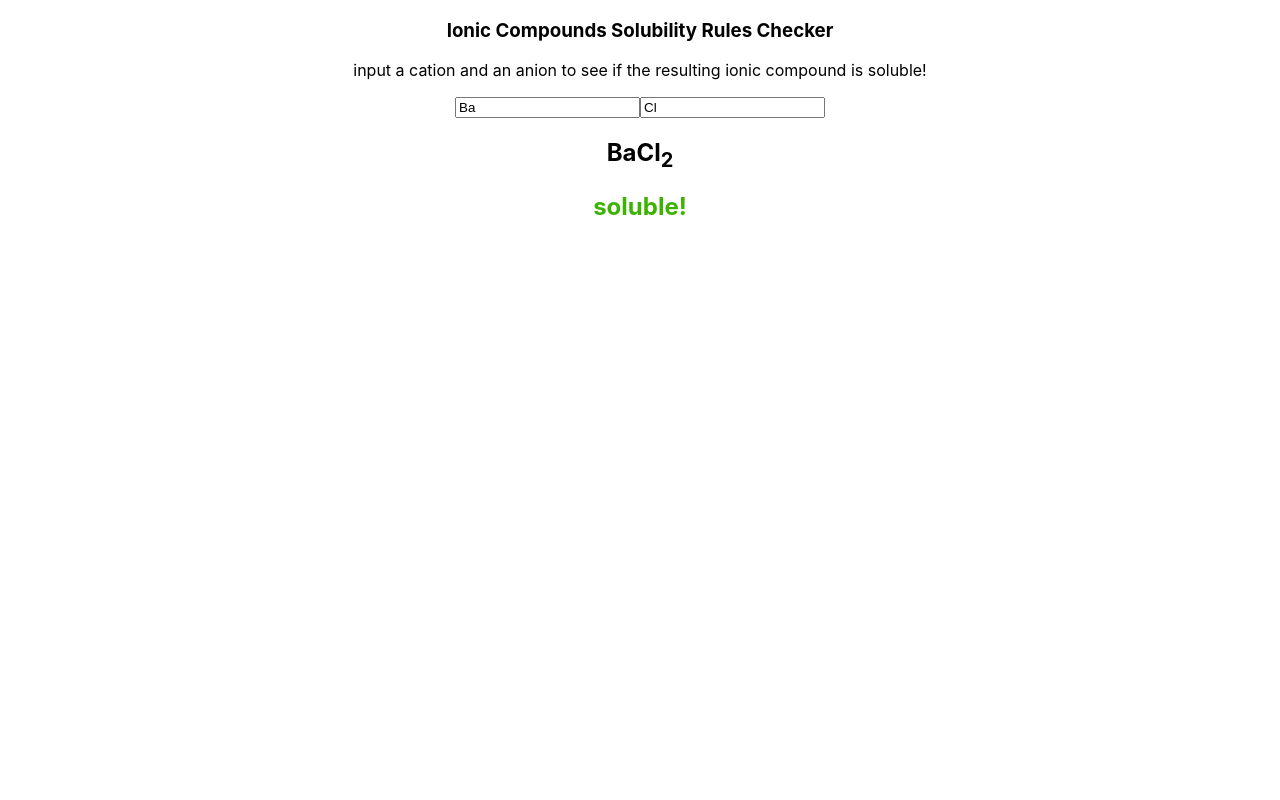
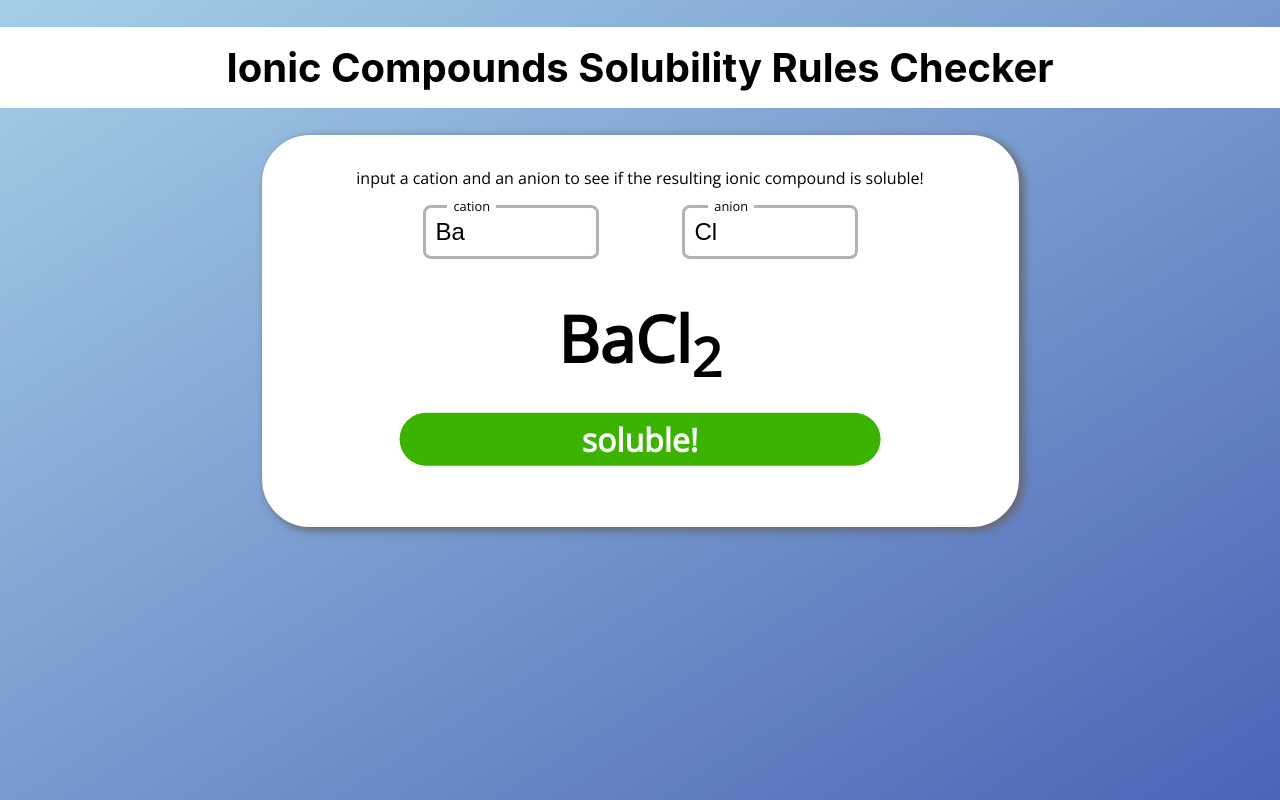
Before and after one commit to sugar0ats/solubility-rules, a React (Create React App) app: page / in a window 1280 px wide. Built offline with nearby package versions, Linux system fonts and the light colour scheme.

Commit message:
MAKING THINGS PRETTY (KINDA)

```diff
--- a/src/App.js
+++ b/src/App.js
@@ -6,13 +6,15 @@ function App() {
   return (
     <div className="App">
       <header>
-            <h3 className="sol-title">
+            <h1 className="sol-title">
                 Ionic Compounds Solubility Rules Checker
-            </h3>
-            <p>input a cation and an anion to see if the resulting ionic compound is soluble!</p>
+            </h1>
         </header>
+      <div className='main-container'>
+        <p>input a cation and an anion to see if the resulting ionic compound is soluble!</p>
+        <Compound />
+      </div>
 
-      <Compound />
     </div>
   );
 }
--- a/src/Compound.js
+++ b/src/Compound.js
@@ -128,8 +128,6 @@ const Compound = () => {
     //console.log(findElement('Ag'));
     //console.log("this is from the pc!! hope this actually works!");
 
-
-
     const [anion, setAnion] = useState('Cl'); // create state variables for the anion and cation of the compound
     const [cation, setCation] = useState('Ba');
     const [posCharge, setPosCharge] = useState(findCharge(cation));
@@ -250,28 +248,33 @@ const Compound = () => {
 
 
         {/* input a cation and anion here */}
-        <div>
-            {/* <label htmlFor="cation">cation:</label> */}
+        <div className='form'>
+
+
             <input
-            className=""
+            className="cat-input"
             type='text'
             id='cation'
             name='cation'
             value={cation}
             onChange={handleCationChange}
-            placeholder='cation'
+            placeholder=''
+            autocomplete='off'
             />
+            <label for='cation' className='cat-label'>cation</label>
 
-            {/* <label htmlFor="anion">anion:</label> */}
+
             <input
-            className=""
+            className="an-input"
             type='text'
             id='anion'
             name='anion'
             value={anion}
             onChange={handleAnionChange}
-            placeholder='anion'
+            placeholder=''
+            autocomplete='off'
             />
+            <label for='anion' className='an-label'>anion</label>
 
         </div>
 
@@ -282,11 +285,11 @@ const Compound = () => {
             <h3>Anion charge: {negCharge}</h3>
         </article> */}
 
-        <h2>{checkPoly(cation) && posSubscript !== '' ? "(" + cation + ")" : cation}<sub>{posSubscript}</sub>{checkPoly(anion) && negSubscript !== '' ? "(" + anion + ")" : anion}<sub>{negSubscript}</sub></h2>
+        <h2 className='displayed-comp'>{checkPoly(cation) && posSubscript !== '' ? "(" + cation + ")" : cation}<sub>{posSubscript}</sub>{checkPoly(anion) && negSubscript !== '' ? "(" + anion + ")" : anion}<sub>{negSubscript}</sub></h2>
 
         {/* <h2>{soluble ? 'soluble!' : 'insoluble :('}</h2> */}
 
-        <h2 className={`${notAMol? 'not-mol' : (soluble ? 'sol' : 'insol')}`}>
+        <h2 className={`result ${notAMol? 'not-mol' : (soluble ? 'sol' : 'insol')}`}>
             {notAMol ? 'not a valid cation or anion' : (soluble ? 'soluble!' : 'insoluble :(')}
         </h2>
     </React.Fragment>
--- a/src/index.css
+++ b/src/index.css
@@ -1,10 +1,41 @@
+@import url('https://fonts.googleapis.com/css?family=Open+Sans');
+
 body {
-  margin: 0;
+  margin: auto;
   font-family: -apple-system, BlinkMacSystemFont, 'Segoe UI', 'Roboto', 'Oxygen',
     'Ubuntu', 'Cantarell', 'Fira Sans', 'Droid Sans', 'Helvetica Neue',
     sans-serif;
   -webkit-font-smoothing: antialiased;
   -moz-osx-font-smoothing: grayscale;
+  background-image: linear-gradient(to bottom right, rgb(164, 207, 231), rgb(75, 100, 182));
+  background-repeat: no-repeat;
+  background-attachment: fixed;
+  /* background-size: 100%; */
+  height: 100%;
+}
+
+.sol-title {
+  padding: 1rem;
+  font-size: 2.5rem;
+  color: white;
+  background-color: white;
+  color: black;
+}
+
+.main-container {
+  font-family: 'Open Sans';
+  border: 1rem solid;
+  border-radius: 3em;
+  border-color: white;
+  background: white;
+  margin: 0 auto;
+  width: 725px;
+  height: 360px;
+  top: 50%;
+
+  box-shadow: 4px 3px 8px 1px #686972;
+  position: relative;
+
 }
 
 code {
@@ -12,14 +43,107 @@ code {
     monospace;
 }
 
+.result {
+  position: absolute;
+  bottom: -0.5rem;
+  left: 50%;
+  width: 65%;
+  border-radius: 2rem;
+  padding: 0.3rem;
+  transform: translate(-50%, -50%);
+  font-size: 2rem;
+  color: white;
+}
+
+.displayed-comp {
+  position: absolute;
+  bottom: 1rem;
+  left: 50%;
+  transform: translate(-50%, -50%);
+  font-size: 4rem;
+}
+
 .insol {
-  color:#FF4F00;
+  background-color:#FF4F00;
 }
 
 .sol {
-  color: #3BB300;
+  background-color: #3BB300;
 }
 
 .not-mol {
-  color: orange;
+  background-color: orange;
 }
+
+
+
+input {
+  position: absolute;
+  border:3px solid rgb(179, 179, 179);
+  border-radius: 0.5rem;
+  font-size: 1.5rem;
+  width:150px;
+  padding: 10px;
+  outline:none;
+  background-color: white;
+  transition: border-color 0.2s ease-in;
+}
+
+.cat-input {
+  left: 20%;
+}
+
+.an-input {
+  right: 20%;
+}
+
+input:hover {
+  border-color: #6e9acc;
+}
+
+input:focus {
+  border-color: #6e9acc;
+}
+
+label {
+  position: absolute;
+  top: 4rem;
+  padding: 0 0.4rem;
+  font-size: 1.2rem;
+  cursor: text;
+  transition: top 200ms ease-in,
+              left 200ms ease-in,
+              font-size 200ms ease-in;
+
+  background-color: white;
+
+}
+
+.cat-label {
+
+  left: 12rem;
+}
+
+.an-label {
+  left: 30rem;
+}
+
+/* .cat-input:focus {
+  background-color: #3BB300;
+} */
+
+.cat-input:focus ~ .cat-label,
+.cat-input:not(:placeholder-shown).cat-input:not(:focus)~.cat-label {
+  /* this is called a sibling selector */
+  top: 2.9rem;
+  font-size: 0.8rem;
+  left: 10.6rem;
+}
+
+.an-input:focus ~ .an-label,
+.an-input:not(:placeholder-shown).an-input:not(:focus)~.an-label {
+  /* this is called a sibling selector */
+  top: 2.9rem;
+  font-size: 0.8rem;
+  left: 26.9rem;
+}
```
